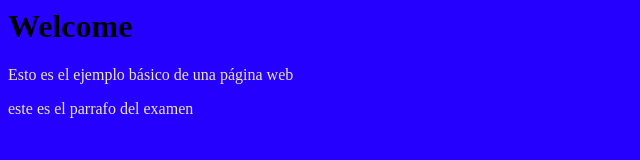
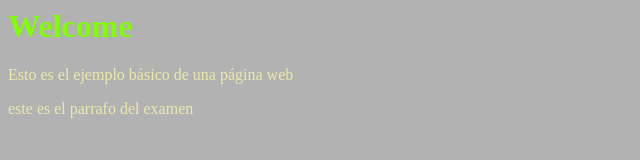
Before and after one commit to dgargal1710/dgargal1710.github.io, a plain HTML site: page index.html in a window 1280 px wide. Shown: the whole page, without its empty margins (0-640 px from the left). Drawn offline with Linux system fonts and the light colour scheme.

Commit message:
terminado

```diff
--- a/css/estilos.css
+++ b/css/estilos.css
@@ -1,6 +1,8 @@
 body {
-    background-color: rgb(38, 0, 255);
+    background-color: rgba(11, 11, 11, 0.313);
 }
 p {
     color:palegoldenrod ;
 }
+
+h1 {color:chartreuse}
```
Also changed, not shown: 1 other file.
